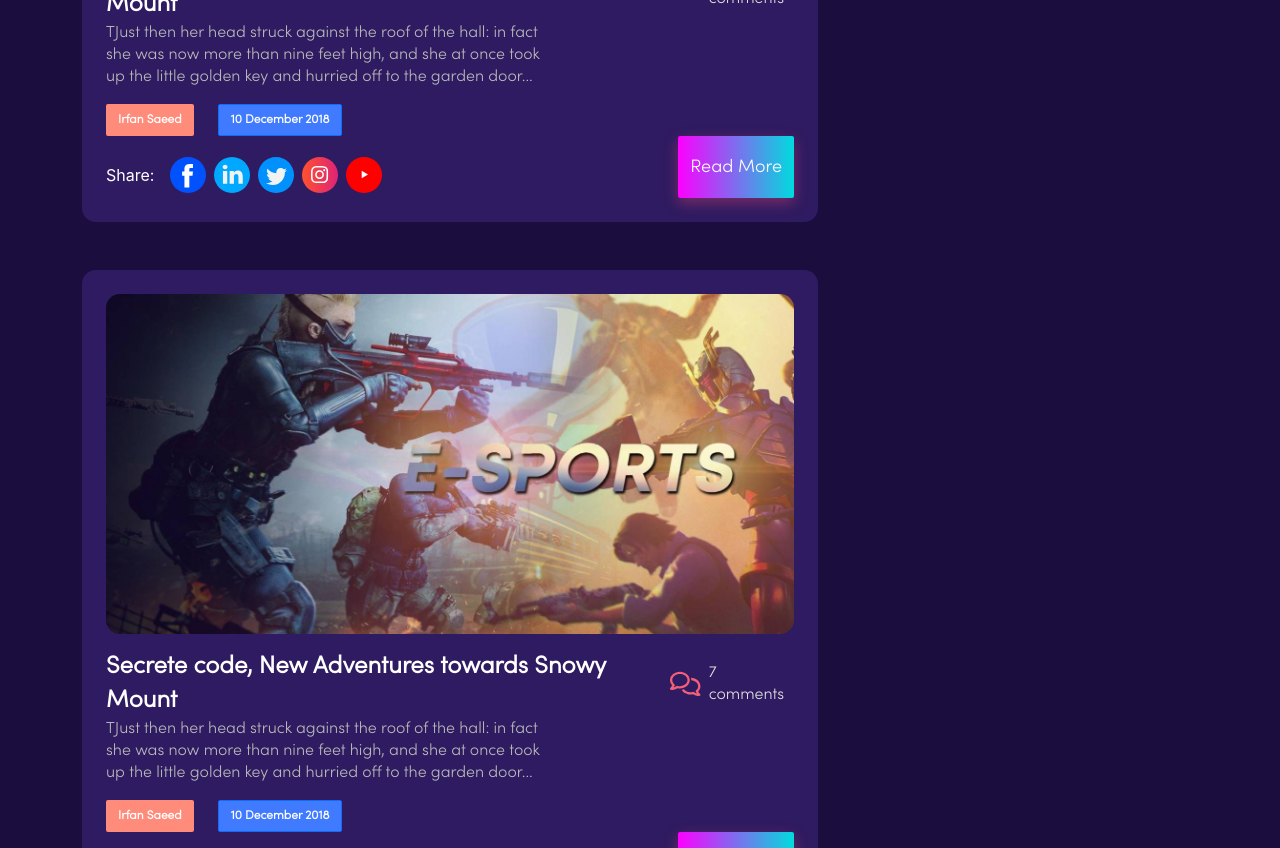
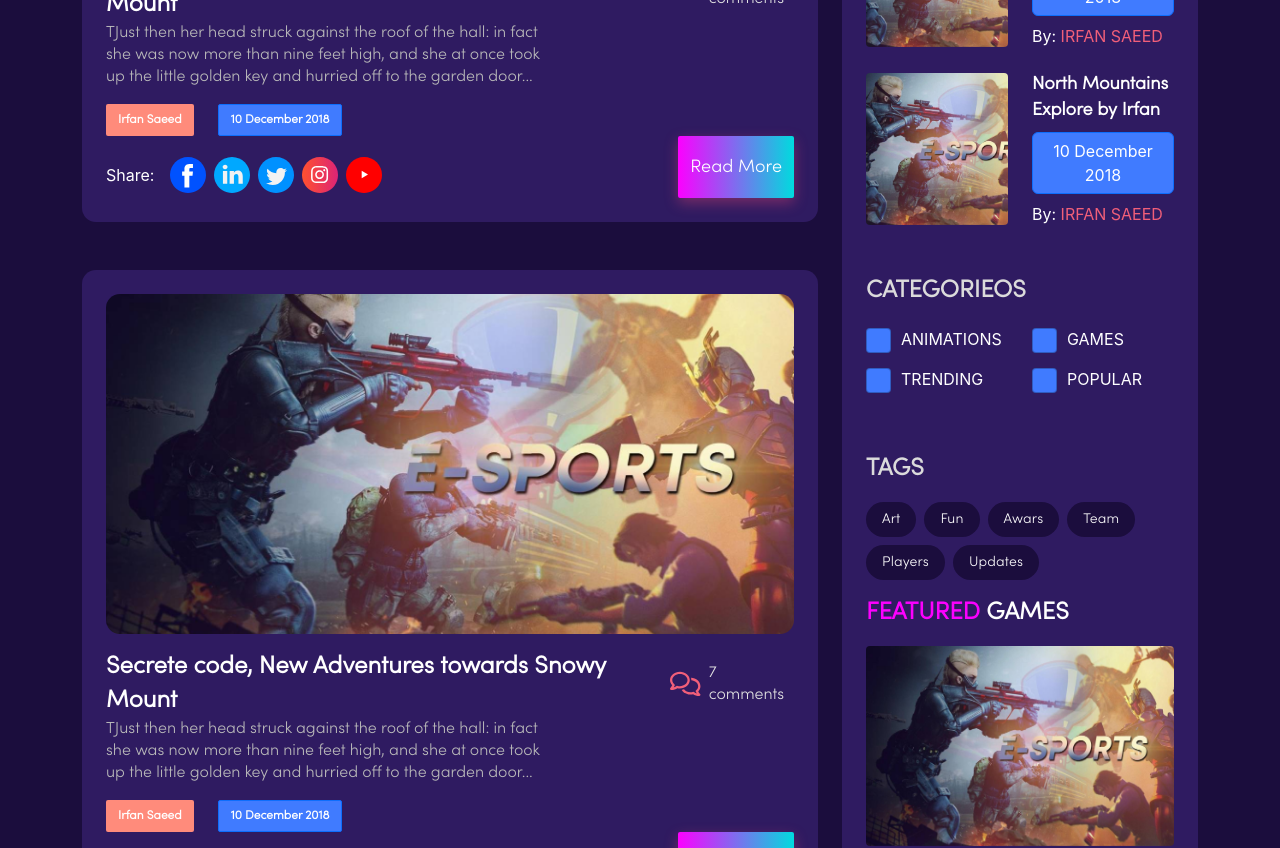
Before and after one commit to techno-usman/alpha-react, a React (Create React App) app: page /home/blog in a window 1280 px wide. Shown: the part 1340-2188 px from the top of the page. Built offline with nearby package versions, Linux system fonts and the light colour scheme.

Commit message:
added sidebar components

```diff
--- /dev/null
+++ b/src/components/blog/ArticleItem.jsx
@@ -0,0 +1,34 @@
+import React from 'react'
+import Classes from '../scss/blog/ArticleItem.module.scss'
+import BannerOneImg from '../../assets/images/banner.webp'
+import { Col, Row, Button } from 'react-bootstrap'
+
+const ArticleItem = () => {
+  return (
+    <div className={`${Classes.itemWrapper} mb-4`}>
+      <Row className='align-items-center'>
+        <Col lg={6}>
+          <img
+            src={BannerOneImg}
+            className={Classes.itemImg}
+            alt='BannerOneImg'
+          />
+        </Col>
+        <Col lg={6}>
+          <div>
+            <h1 className={Classes.topicTitle}>
+              North Mountains Explore by Irfan
+            </h1>
+            <Button className={Classes.dateItem}>10 December 2018</Button>
+            <div className='mt-2'>
+              <span className='text-white'>By:</span>{' '}
+              <span style={{ color: '#F15F79' }}>IRFAN SAEED</span>
+            </div>
+          </div>
+        </Col>
+      </Row>
+    </div>
+  )
+}
+
+export default ArticleItem
--- /dev/null
+++ b/src/components/blog/BlogSidebar.jsx
@@ -0,0 +1,49 @@
+import React from 'react'
+import { ReactComponent as SearchIcon } from '../../assets/svg/search.svg'
+import Classes from '../scss/news/Sidebar.module.scss'
+import ArticleItem from './ArticleItem'
+import Categories from './Categories'
+import TagsBlock from './TagsBlock'
+import FeaturedGame from './FeaturedGame'
+const BlogSidebar = () => {
+  return (
+    <aside className={Classes.blogSidebarWrapper}>
+      <div className='mb-4'>
+        <div
+          className={`${Classes.searchWrapper} py-2 px-3 d-flex align-items-center gap-2 ms-auto`}
+        >
+          <SearchIcon />
+          <input
+            placeholder='Search for Games'
+            type='search'
+            className={`bg-transparent ${Classes.searchInput}`}
+          />
+        </div>
+      </div>
+      <div className={`${Classes.blogSidebarInner} p-4`}>
+        <div>
+          <h3 className={`${Classes.topicTitle} mb-3`}>
+            <span style={{ color: '#FC00FF' }}>TOP</span>{' '}
+            <span className='text-white'>ARTICLES</span>
+          </h3>
+          <ArticleItem />
+          <ArticleItem />
+          <ArticleItem />
+        </div>
+        <div>
+          <Categories />
+          <TagsBlock />
+        </div>
+        <div>
+          <h3 className={`${Classes.topicTitle} my-3`}>
+            <span style={{ color: '#FC00FF' }}>FEATURED</span>{' '}
+            <span className='text-white'>GAMES</span>
+          </h3>
+          <FeaturedGame />
+        </div>
+      </div>
+    </aside>
+  )
+}
+
+export default BlogSidebar
--- /dev/null
+++ b/src/components/blog/Categories.jsx
@@ -0,0 +1,75 @@
+import React from 'react'
+import { Col, Row } from 'react-bootstrap'
+import Classes from '../scss/blog/Categories.module.scss'
+
+const Categories = () => {
+  return (
+    <div className={`${Classes.categoriesWrapper} my-5`}>
+      <h1 className={`${Classes.blockTitle} my-3`}>CATEGORIEOS</h1>
+      <Row>
+        <Col lg={6}>
+          <div class={`form-check mb-3 ${Classes.checkboxItem}`}>
+            <input
+              type='checkbox'
+              class={`form-check-input ${Classes.checkboxInput}`}
+              id='exampleCheck1'
+            />
+            <label
+              class={`form-check-label text-white text-white ${Classes.label}`}
+              for='exampleCheck1'
+            >
+              ANIMATIONS
+            </label>
+          </div>
+        </Col>
+        <Col lg={6}>
+          <div class={`form-check mb-3 ${Classes.checkboxItem}`}>
+            <input
+              type='checkbox'
+              class={`form-check-input ${Classes.checkboxInput}`}
+              id='exampleCheck1'
+            />
+            <label
+              class={`form-check-label text-white text-white ${Classes.label}`}
+              for='exampleCheck1'
+            >
+              GAMES
+            </label>
+          </div>
+        </Col>
+        <Col lg={6}>
+          <div class={`form-check mb-3 ${Classes.checkboxItem}`}>
+            <input
+              type='checkbox'
+              class={`form-check-input ${Classes.checkboxInput}`}
+              id='exampleCheck1'
+            />
+            <label
+              class={`form-check-label text-white text-white ${Classes.label}`}
+              for='exampleCheck1'
+            >
+              TRENDING
+            </label>
+          </div>
+        </Col>
+        <Col lg={6}>
+          <div class={`form-check mb-3 ${Classes.checkboxItem}`}>
+            <input
+              type='checkbox'
+              class={`form-check-input ${Classes.checkboxInput}`}
+              id='exampleCheck1'
+            />
+            <label
+              class={`form-check-label text-white text-white ${Classes.label}`}
+              for='exampleCheck1'
+            >
+              POPULAR
+            </label>
+          </div>
+        </Col>
+      </Row>
+    </div>
+  )
+}
+
+export default Categories
--- /dev/null
+++ b/src/components/blog/FeaturedGame.jsx
@@ -0,0 +1,13 @@
+import React from 'react'
+import Classes from '../scss/blog/FeaturedGame.module.scss'
+import BannerOneImg from '../../assets/images/banner.webp'
+
+const FeaturedGame = () => {
+  return (
+    <div className={`${Classes.featuredGameWrapper}`}>
+      <img src={BannerOneImg} className={Classes.imgItem} alt='BannerOneImg' />
+    </div>
+  )
+}
+
+export default FeaturedGame
--- /dev/null
+++ b/src/components/blog/TagsBlock.jsx
@@ -0,0 +1,42 @@
+import React from 'react'
+import Classes from '../scss/blog/TagsBlock.module.scss'
+
+const TagsBlock = () => {
+  const tags = [
+    {
+      tagName: 'Art',
+    },
+    {
+      tagName: 'Fun',
+    },
+    {
+      tagName: 'Awars',
+    },
+    {
+      tagName: 'Team',
+    },
+    {
+      tagName: 'Players',
+    },
+    {
+      tagName: 'Updates',
+    },
+  ]
+  return (
+    <div className={`${Classes.tagsBlockWrapper}`}>
+      <h1 className={`${Classes.blockTitle} my-3`}>TAGS</h1>
+      <div className={`${Classes.tagsWrapper} d-flex gap-2 flex-wrap`}>
+        {tags.map((item, index) => (
+          <div
+            className={`${Classes.tag} px-3 d-flex align-items-center justify-content-center`}
+            key={index}
+          >
+            <span>{item.tagName}</span>
+          </div>
+        ))}
+      </div>
+    </div>
+  )
+}
+
+export default TagsBlock
--- /dev/null
+++ b/src/components/scss/blog/ArticleItem.module.scss
@@ -0,0 +1,19 @@
+.itemWrapper{
+    .itemImg{
+        border-radius: 4px;
+        height: 152px;
+        width: 100%;
+        object-fit: cover;
+    }
+    .topicTitle{
+        font-family: 'Sofia Pro';
+        font-style: normal;
+        font-weight: 700;
+        font-size: 18px;
+        line-height: 26px;
+        color: #FFFFFF;
+    }
+    .dateItem{
+        background: #407BFF;
+    }
+}
--- /dev/null
+++ b/src/components/scss/blog/Categories.module.scss
@@ -0,0 +1,24 @@
+.categoriesWrapper{
+    .blockTitle{
+        font-family: 'Sofia Pro';
+        font-style: normal;
+        font-weight: 700;
+        font-size: 24px;
+        line-height: 34px;
+        color: #DBDBDB;
+        text-transform: uppercase;
+    }
+
+}
+.checkboxItem{
+    .checkboxInput{
+        background-color: #407BFF !important;
+        height: 25px;
+        width: 25px;
+        margin-right: 10px;
+    }
+    .label{
+        position: relative;
+        top: 3px;
+    }
+}
--- /dev/null
+++ b/src/components/scss/blog/FeaturedGame.module.scss
@@ -0,0 +1,7 @@
+.featuredGameWrapper{
+    .imgItem{
+        height: 200px;
+        width: 100%;
+        border-radius: 4px;
+    }
+}
--- /dev/null
+++ b/src/components/scss/blog/TagsBlock.module.scss
@@ -0,0 +1,26 @@
+.tagsBlockWrapper{
+    .blockTitle{
+        font-family: 'Sofia Pro';
+        font-style: normal;
+        font-weight: 700;
+        font-size: 24px;
+        line-height: 34px;
+        color: #DBDBDB;
+        text-transform: uppercase;
+    }
+    .tagsWrapper{
+        .tag{
+            display: inline-block;
+            background: #1B0D3D;
+            border-radius: 100px;
+            font-family: 'Sofia Pro';
+            font-style: normal;
+            font-weight: 400;
+            font-size: 14px;
+            line-height: 19px;
+            letter-spacing: 0.01em;
+            color: #FFFFFF;
+            height: 35px;
+        }
+    }
+}
--- a/src/components/scss/news/Sidebar.module.scss
+++ b/src/components/scss/news/Sidebar.module.scss
@@ -1,7 +1,6 @@
 .searchWrapper {
     border: 1px solid #ffffff;
     border-radius: 100px;
-    width: 270px;
     .searchInput {
       max-width: 100%;
       border: 0;
@@ -14,3 +13,16 @@
       }
     }
   }
+.blogSidebarWrapper{
+  .blogSidebarInner{
+    background: #2F1B61;
+    border-radius: 14px;
+  }
+  .topicTitle{
+    font-family: 'Sofia Pro';
+    font-style: normal;
+    font-weight: 700;
+    font-size: 24px;
+    line-height: 34px;
+  }
+}
--- a/src/pages/blog/Blog.jsx
+++ b/src/pages/blog/Blog.jsx
@@ -3,6 +3,7 @@ import Header from '../../layout/Header/Header'
 import BreadCrumb from '../../components/common/BreadCrumb'
 import PopularBlog from '../../components/blog/PopularBlog'
 import BlogCard from '../../components/blog/BlogCard'
+import BlogSidebar from '../../components/blog/BlogSidebar'
 
 import Subscribe from '../../components/subscribe/Subscribe'
 import Footer from '../../layout/Footer/Footer'
@@ -28,6 +29,9 @@ const Blog = () => {
               <BlogCard />
               <BlogCard />
             </Col>
+            <Col lg={4}>
+              <BlogSidebar />
+            </Col>
           </Row>
         </Container>
       </main>
```
